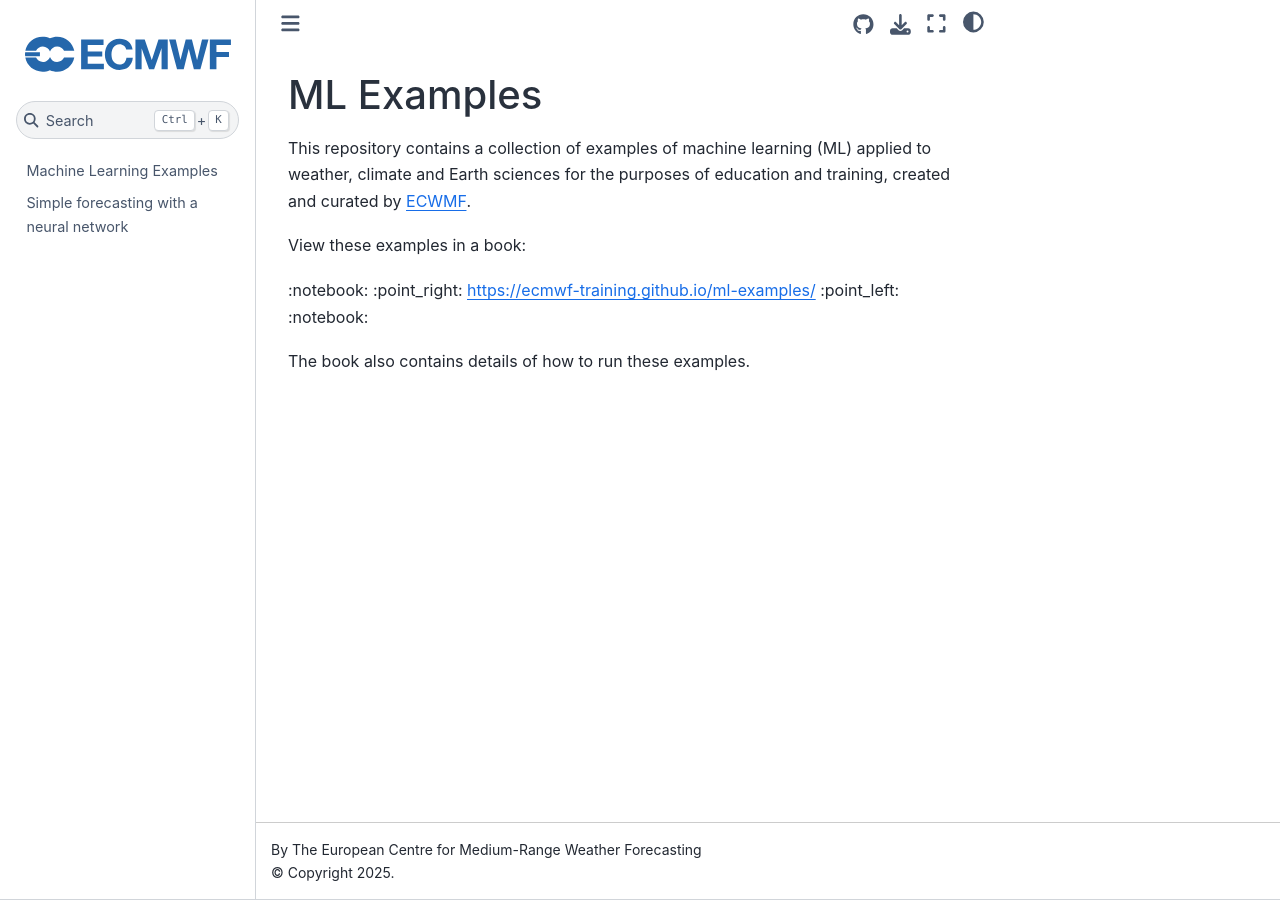
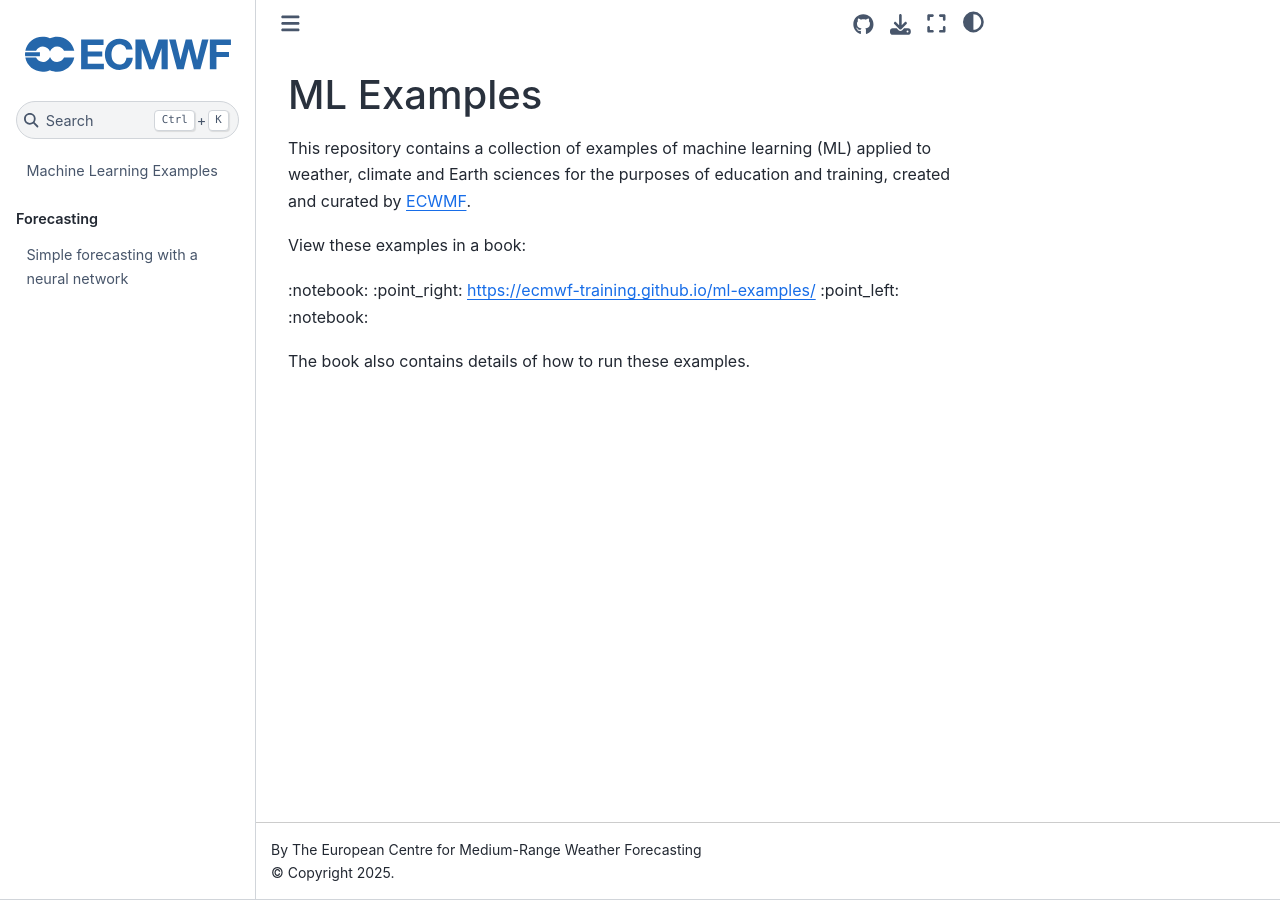
Before and after one commit to ecmwf-training/ml-examples, a Jupyter Book: the page built from README.md, in a window 1280 px wide. Built offline with Jupyter Book 1.0.4 settings and Sphinx 7.4.7 and the Sphinx Book theme 1.1.4, drawn with Linux system fonts in a browser that asks for light colours; pages that are not in the unit, such as notebooks, are missing from menus.

Commit message:
add sections

```diff
--- a/_toc.yml
+++ b/_toc.yml
@@ -3,7 +3,11 @@
 
 format: jb-book
 root: intro
-chapters:
-- file: ex_Simple_Forecasting
-- file: ex_Surface_Observation_Processing
-- file: ex_Linear_Regression_Postprocessing
+parts:
+  - caption: Forecasting
+    chapters:
+    - file: ex_Simple_Forecasting
+  - caption: Post-processing
+    chapters:
+    - file: ex_Linear_Regression_Postprocessing
+    - file: ex_Surface_Observation_Processing
```
